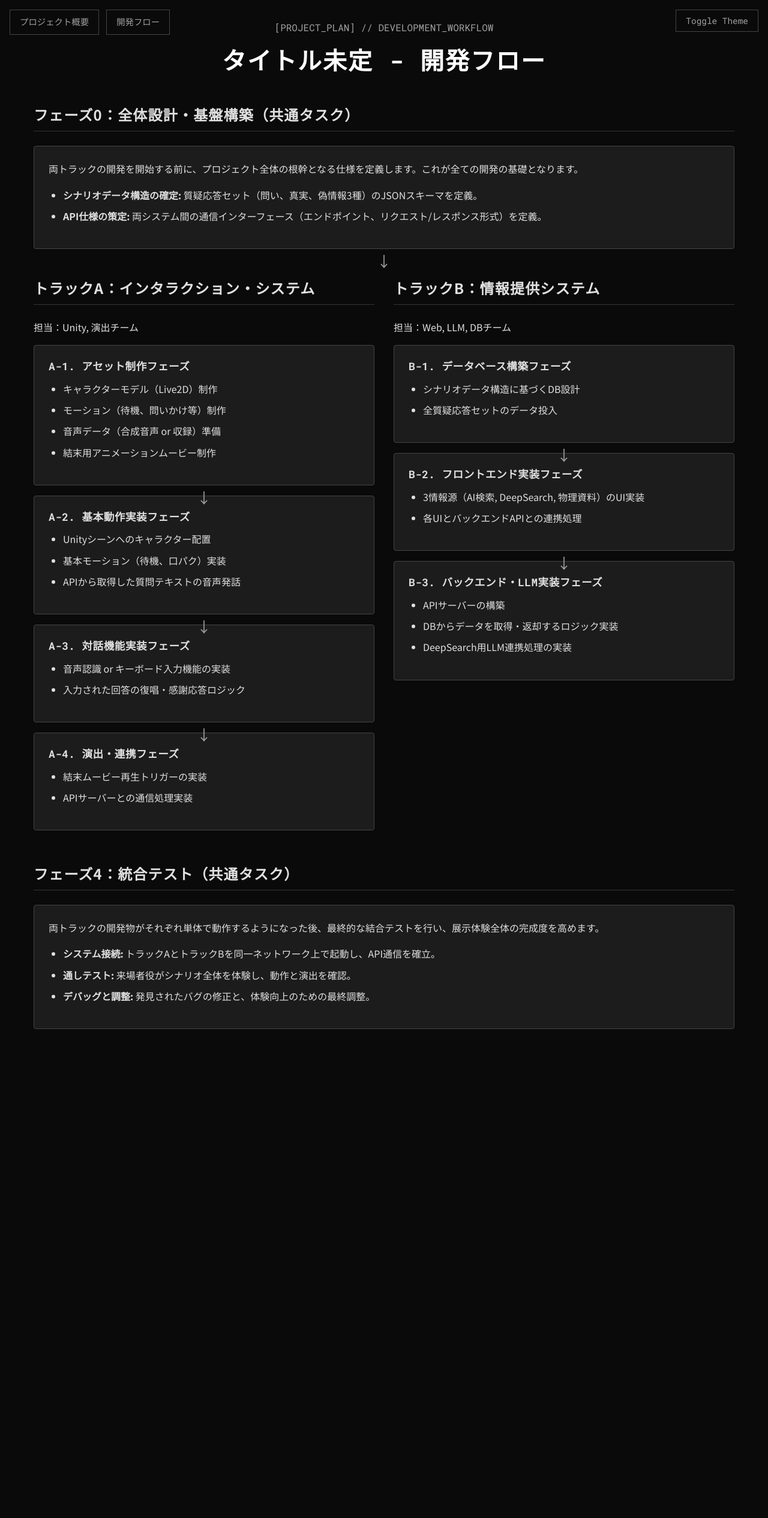
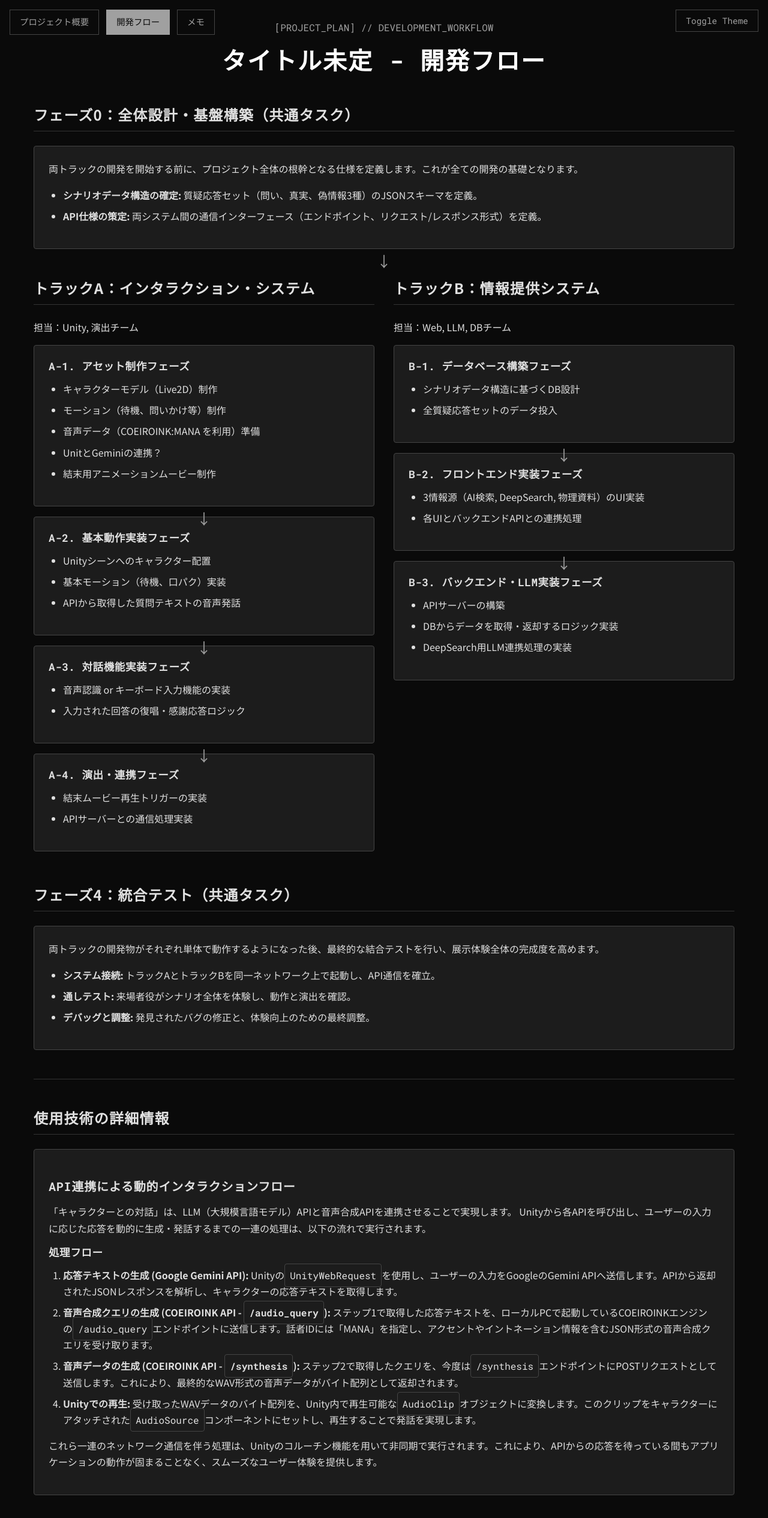
Before and after one commit to i2224046/Sotsusei, a plain HTML site: page flow.html in a window 1280 px wide. Shown: the whole page at 60% size. Before the commit the page ends 1771 px from the top, so only its background shows below. Drawn offline with Linux system fonts and the light colour scheme.

Commit message:
Add files via upload

```diff
--- a/flow.html
+++ b/flow.html
@@ -44,7 +44,8 @@
                         <ul>
                             <li>キャラクターモデル（Live2D）制作</li>
                             <li>モーション（待機、問いかけ等）制作</li>
-                            <li>音声データ（合成音声 or 収録）準備</li>
+                            <li>音声データ（COEIROINK:MANA を利用）準備</li>
+                            <li>UnitとGeminiの連携？</li>
                             <li>結末用アニメーションムービー制作</li>
                         </ul>
                     </div>
@@ -119,13 +120,45 @@
                 </div>
             </section>
 
+            <hr style="margin: var(--space-7) 0;">
+
+            <section id="tech-details">
+                <h2>使用技術の詳細情報</h2>
+                <div class="ui-panel">
+                    <h3>API連携による動的インタラクションフロー</h3>
+                    <p>
+                        「キャラクターとの対話」は、LLM（大規模言語モデル）APIと音声合成APIを連携させることで実現します。
+                        Unityから各APIを呼び出し、ユーザーの入力に応じた応答を動的に生成・発話するまでの一連の処理は、以下の流れで実行されます。
+                    </p>
+                    <h4>処理フロー</h4>
+                    <ol>
+                        <li>
+                            <strong>応答テキストの生成 (Google Gemini API):</strong>
+                            Unityの<code>UnityWebRequest</code>を使用し、ユーザーの入力をGoogleのGemini APIへ送信します。APIから返却されたJSONレスポンスを解析し、キャラクターの応答テキストを取得します。
+                        </li>
+                        <li>
+                            <strong>音声合成クエリの生成 (COEIROINK API - <code>/audio_query</code>):</strong>
+                            ステップ1で取得した応答テキストを、ローカルPCで起動しているCOEIROINKエンジンの<code>/audio_query</code>エンドポイントに送信します。話者IDには「MANA」を指定し、アクセントやイントネーション情報を含むJSON形式の音声合成クエリを受け取ります。
+                        </li>
+                        <li>
+                            <strong>音声データの生成 (COEIROINK API - <code>/synthesis</code>):</strong>
+                            ステップ2で取得したクエリを、今度は<code>/synthesis</code>エンドポイントにPOSTリクエストとして送信します。これにより、最終的なWAV形式の音声データがバイト配列として返却されます。
+                        </li>
+                        <li>
+                            <strong>Unityでの再生:</strong>
+                            受け取ったWAVデータのバイト配列を、Unity内で再生可能な<code>AudioClip</code>オブジェクトに変換します。このクリップをキャラクターにアタッチされた<code>AudioSource</code>コンポーネントにセットし、再生することで発話を実現します。
+                        </li>
+                    </ol>
+                    <p>
+                        これら一連のネットワーク通信を伴う処理は、Unityのコルーチン機能を用いて非同期で実行されます。これにより、APIからの応答を待っている間もアプリケーションの動作が固まることなく、スムーズなユーザー体験を提供します。
+                    </p>
+                </div>
+            </section>
+
         </main>
     </div>
 
-    <div class="navigation-menu">
-        <a href="index.html" class="btn">プロジェクト概要</a>
-        <a href="flow.html" class="btn">開発フロー</a>
-    </div>
+    <div id="nav-placeholder"></div>
 
     <script src="script.js"></script>
 </body>
--- a/script.js
+++ b/script.js
@@ -1,22 +1,43 @@
 document.addEventListener('DOMContentLoaded', () => {
+    // --- Theme Switcher --- //
     const themeToggleBtn = document.getElementById('theme-toggle-btn');
     const body = document.body;
 
-    // 1. ローカルストレージからテーマを読み込む
     const currentTheme = localStorage.getItem('theme');
     if (currentTheme === 'light') {
         body.classList.add('theme-light');
     }
 
-    // 2. ボタンクリックでテーマを切り替え
     themeToggleBtn.addEventListener('click', () => {
         body.classList.toggle('theme-light');
+        const theme = body.classList.contains('theme-light') ? 'light' : 'dark';
+        localStorage.setItem('theme', theme);
+    });
 
-        // 3. 切り替えたテーマをローカルストレージに保存
-        if (body.classList.contains('theme-light')) {
-            localStorage.setItem('theme', 'light');
-        } else {
-            localStorage.setItem('theme', 'dark');
-        }
-    });
+    // --- Dynamic Navigation Menu --- //
+    const navLinks = [
+        { href: 'index.html', text: 'プロジェクト概要' },
+        { href: 'flow.html', text: '開発フロー' },
+        { href: 'memo.html', text: 'メモ' }
+    ];
+
+    const navPlaceholder = document.getElementById('nav-placeholder');
+    if (navPlaceholder) {
+        const currentPage = window.location.pathname.split('/').pop();
+        const navMenu = document.createElement('div');
+        navMenu.className = 'navigation-menu';
+
+        navLinks.forEach(link => {
+            const a = document.createElement('a');
+            a.href = link.href;
+            a.textContent = link.text;
+            a.className = 'btn';
+            if (link.href === currentPage) {
+                a.classList.add('active');
+            }
+            navMenu.appendChild(a);
+        });
+
+        navPlaceholder.appendChild(navMenu);
+    }
 });
--- a/style.css
+++ b/style.css
@@ -174,6 +174,13 @@ li {
     text-decoration: none;
 }
 
+.navigation-menu .btn.active {
+    background: var(--text-color-secondary);
+    color: var(--bg-color);
+    border-color: var(--text-color-secondary);
+    cursor: default;
+}
+
 /* 7. レイアウト指針 */
 .container {
     max-width: 1200px;
```
Also changed, not shown: index.html (+1 -4 lines), memo.html (added, +96 -0 lines).
